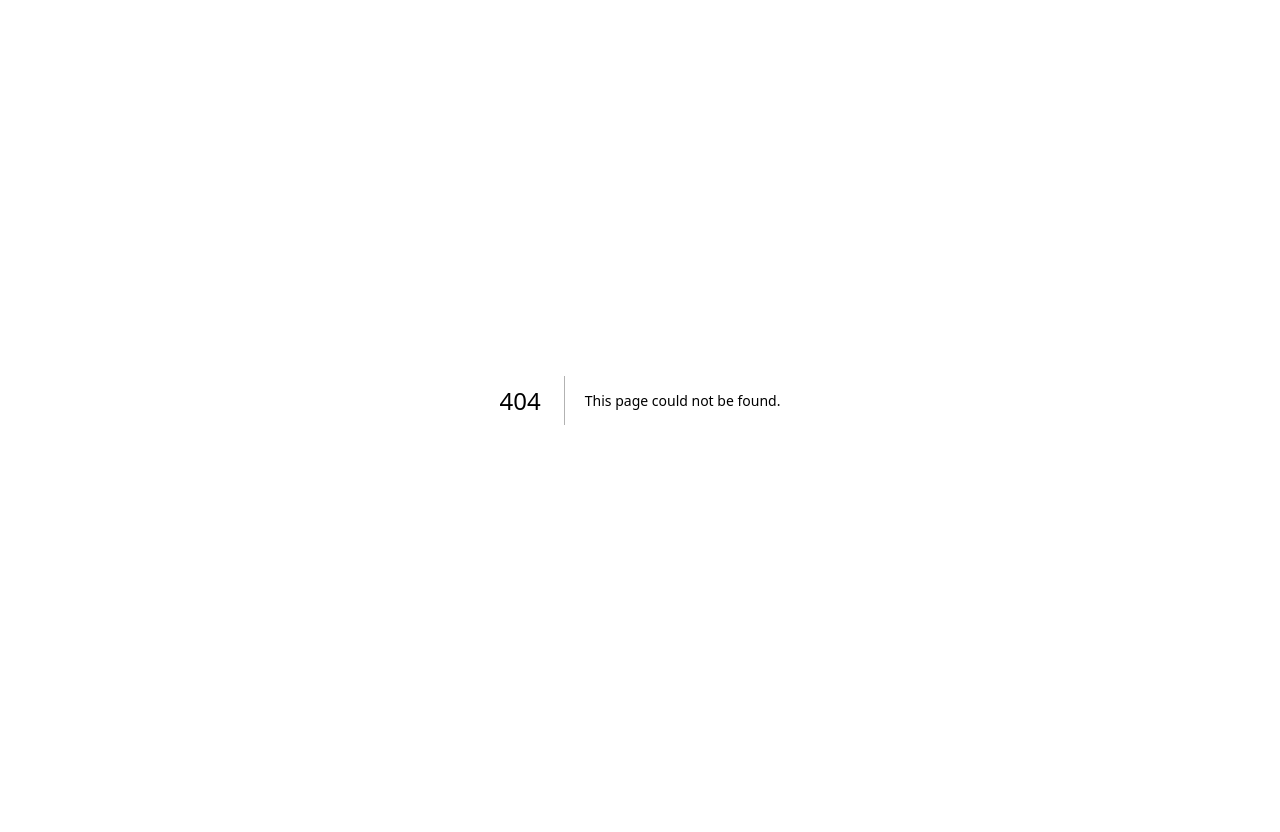
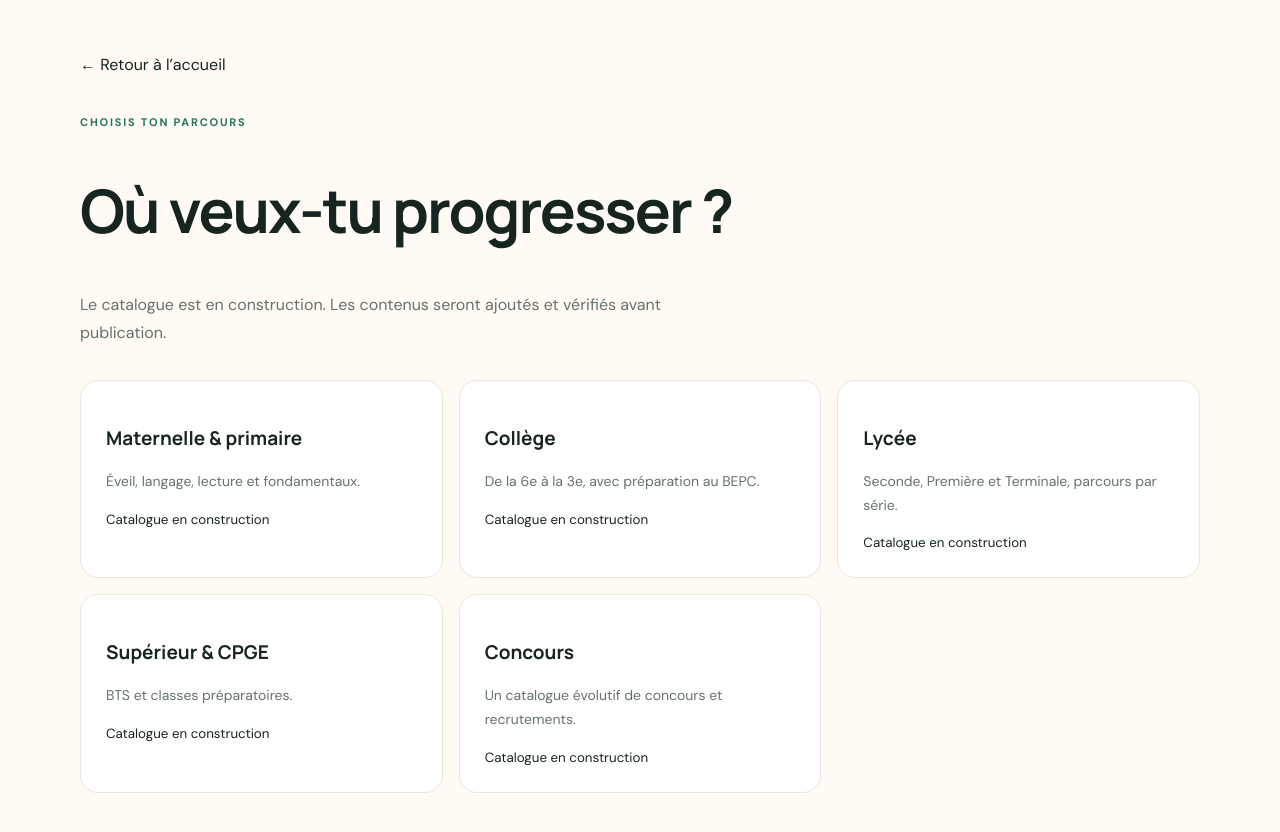
Before and after one commit to yannickregis3-tech/sifloua-platform, a Next.js app: page /apprendre in a window 1280 px wide. Before the commit this address had no page. Shown: the top 832 px of the page. Before the commit the page ends 800 px from the top, so only its background shows below. Built offline with nearby package versions, Linux system fonts and the light colour scheme.

Commit message:
feat: add educational pathways page

```diff
--- /dev/null
+++ b/src/app/apprendre/page.tsx
@@ -0,0 +1,3 @@
+import Link from "next/link";
+const levels=[["Maternelle & primaire","Éveil, langage, lecture et fondamentaux."],["Collège","De la 6e à la 3e, avec préparation au BEPC."],["Lycée","Seconde, Première et Terminale, parcours par série."],["Supérieur & CPGE","BTS et classes préparatoires."],["Concours","Un catalogue évolutif de concours et recrutements."]];
+export default function Learn(){return <main className="shell section"><Link href="/">← Retour à l’accueil</Link><div className="eyebrow" style={{marginTop:40}}>CHOISIS TON PARCOURS</div><h1 style={{fontFamily:"Manrope",fontSize:"clamp(38px,6vw,60px)",letterSpacing:"-2px"}}>Où veux-tu progresser ?</h1><p className="section-intro">Le catalogue est en construction. Les contenus seront ajoutés et vérifiés avant publication.</p><div className="cards">{levels.map(([title,desc])=><article className="card" key={title}><h3>{title}</h3><p>{desc}</p><small>Catalogue en construction</small></article>)}</div></main>}
```
